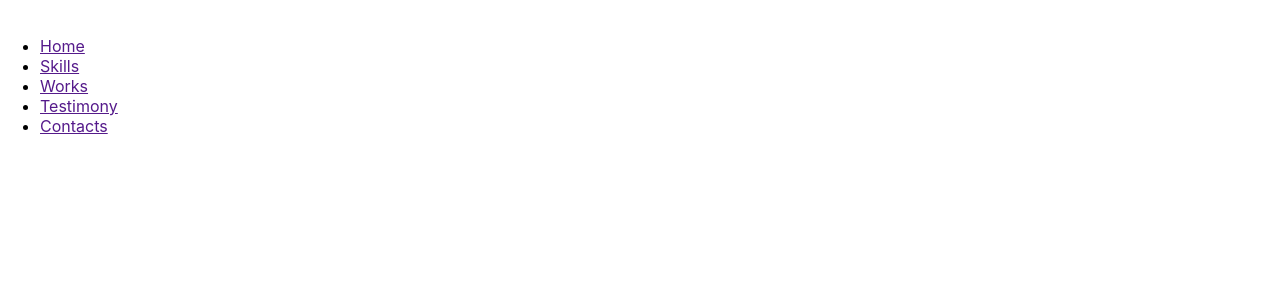
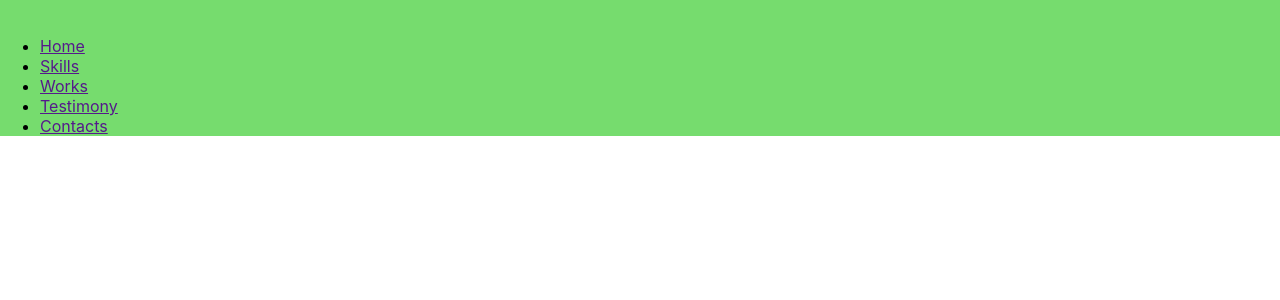
Before and after one commit to dktwho/portfolio-start-project-main, a React app: page / in a window 1280 px wide. Shown: the top 300 px of the page. Built offline with nearby package versions, Linux system fonts and the light colour scheme.

Commit message:
landing: create StyledHeader

```diff
--- a/src/layout/header/Header.tsx
+++ b/src/layout/header/Header.tsx
@@ -1,8 +1,9 @@
 import React from 'react';
+import styled from "styled-components";
 
 export const Header = () => {
     return (
-        <header>
+        <StyledHeader>
             <a href="">
                 <img src="" alt=""/>
             </a>
@@ -26,6 +27,10 @@ export const Header = () => {
                     </li>
                 </ul>
             </nav>
-        </header>
+        </StyledHeader>
     );
 };
+
+const StyledHeader = styled.header`
+  background-color: #76dc6e;
+`
```
